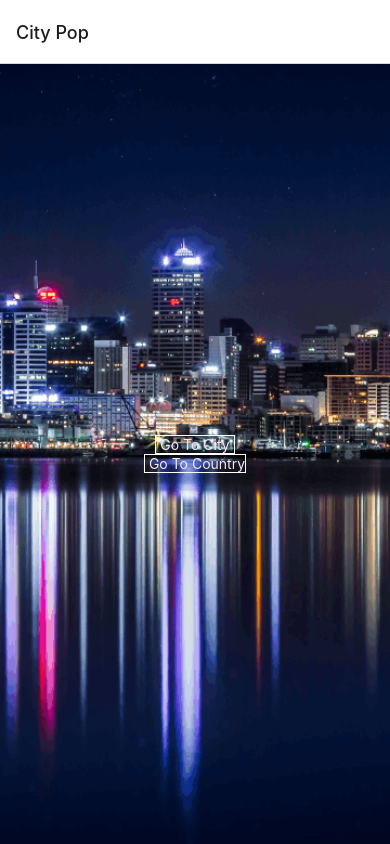
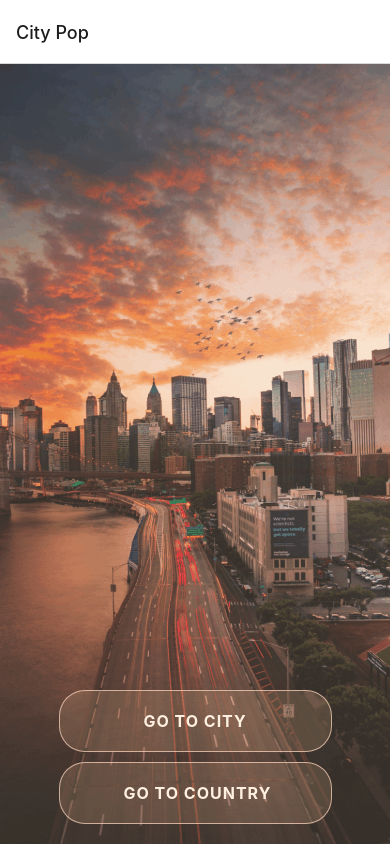
Before and after one commit to Kaayzeer/cities-app, a React Native app: screen /Country in a window 390 px wide. Built offline with nearby package versions, Linux system fonts and the light colour scheme.

Commit message:
finished styling in the homepage

```diff
--- a/components/Form.tsx
+++ b/components/Form.tsx
@@ -36,8 +36,8 @@ export default function Form({}) {
           name="search"
           borderRadius={50}
           size={40}
-          color="white"
-          backgroundColor="#010101" /* onPress={} */
+          color="#302720"
+          backgroundColor="#fefefe" /* onPress={} */
         ></Ionicons.Button>
       </FormContainer>
     </>
--- a/package.json
+++ b/package.json
@@ -12,6 +12,7 @@
   "dependencies": {
     "@react-navigation/native": "^6.0.6",
     "@react-navigation/native-stack": "^6.2.5",
+    "@react-navigation/stack": "^6.0.11",
     "@types/styled-components": "^5.1.20",
     "@types/styled-components-react-native": "^5.1.3",
     "expo": "~44.0.0",
--- a/screens/Home.tsx
+++ b/screens/Home.tsx
@@ -1,4 +1,4 @@
-const image = require("../img/city_pop_bg.png");
+const image = require("../img/native_background.png");
 import {
   StyledHome,
   StyledImage,
--- a/styles/CityCountryStyles.tsx
+++ b/styles/CityCountryStyles.tsx
@@ -2,5 +2,5 @@ import styled from "styled-components/native";
 
 export const StyledPage = styled.View`
   flex: 1;
-  background-color: #010101;
+  background-color: #fefefe;
 `;
--- a/styles/FormStyles.tsx
+++ b/styles/FormStyles.tsx
@@ -10,15 +10,15 @@ export const StyledTextInput = styled.TextInput`
   width: 70%;
   height: 40px;
   margin: 20px;
-  border-color: #e4e1e1ff;
+  border-color: #302720;
   border-width: 1px;
   border-radius: 16px;
-  padding: 30px;
-  color: #e4e1e1ff;
+  padding: 20px;
+  color: #000000;
 `;
 
 export const StyledText = styled.Text`
-  color: #e4e1e1ff;
-  font-size: 20px;
+  color: #302720;
+  font-size: 15px;
   text-transform: uppercase;
 `;
--- a/styles/HomeStyles.tsx
+++ b/styles/HomeStyles.tsx
@@ -1,13 +1,21 @@
 import styled from "styled-components/native";
-/* const image = require("../img/city_pop_bg.png"); */
-/* linear-gradient(rgba(0, 0, 0, 0.5), rgba(0, 0, 0, 0.5)); */
 
 export const StyledText = styled.Text`
-  color: #f4e5f5;
+  color: #fff0e0;
+  text-align: center;
+  font-weight: bold;
+  font-size: 16px;
+  text-transform: uppercase;
+  letter-spacing: 1px;
 `;
 
 export const StyledButton = styled.TouchableOpacity`
-  border: 1px solid #fff;
+  border: 1px solid #fcd5bdb9;
+  padding: 20px;
+  width: 70%;
+  border-radius: 26px;
+  margin-top: 10px;
+  background-color: #f9c3942c;
 `;
 
 export const StyledImage = styled.ImageBackground`
@@ -16,7 +24,8 @@ export const StyledImage = styled.ImageBackground`
   flex: 1;
   background-color: #fff;
   align-items: center;
-  justify-content: center;
+  justify-content: flex-end;
+  padding-bottom: 20px;
 `;
 export const StyledHome = styled.View`
   flex: 1;
```
Also changed, not shown: img/native_background.png (added), 1 other file (tests, documents, lock files or other folders).
